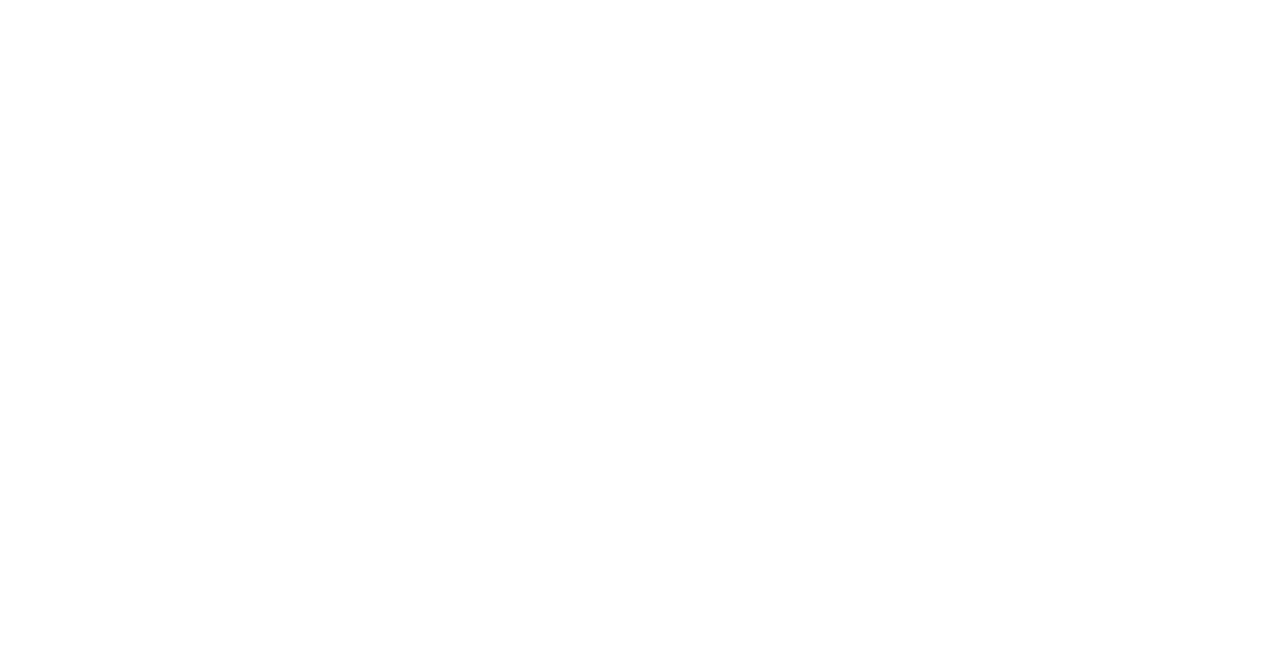
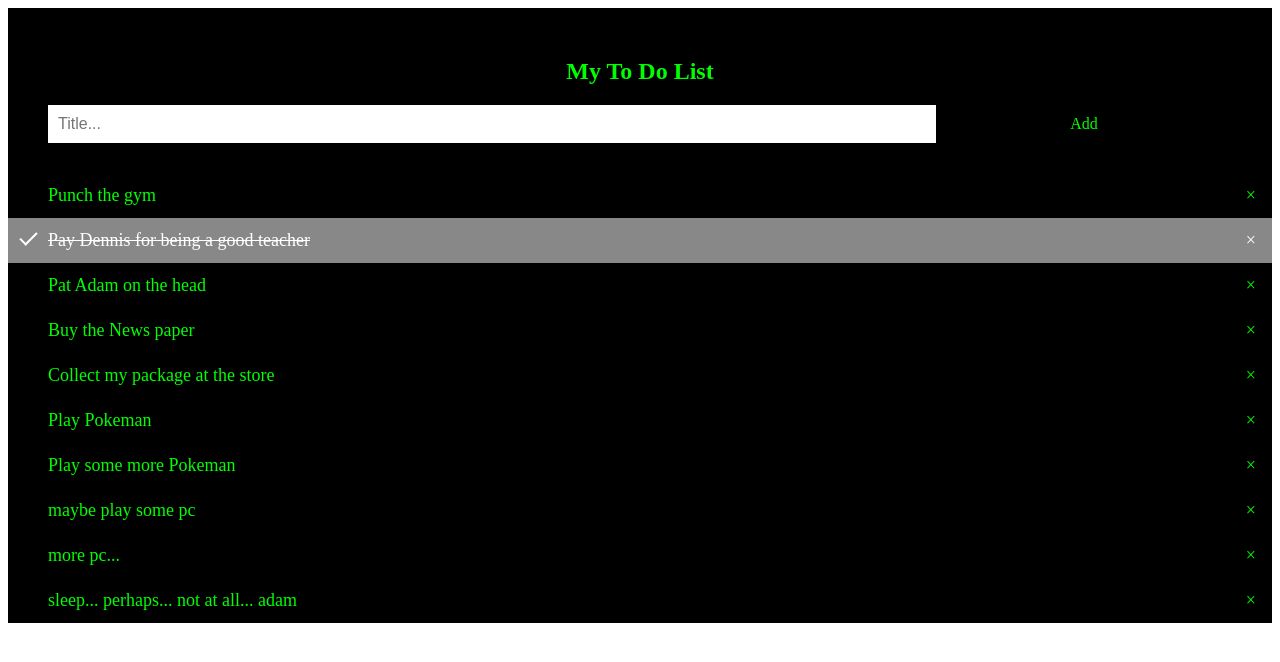
Before and after one commit to tbg-teknikprogrammet/Rickard-smorgasbord, a plain HTML site: page projects/ToDo/index.html in a window 1280 px wide. Drawn offline with Linux system fonts and the light colour scheme.

Commit message:
todo updTE

```diff
--- /dev/null
+++ b/projects/ToDo/assets/todo.css
@@ -0,0 +1,116 @@
+/* Include the padding and border in an element's total width and height */
+* {
+    box-sizing: border-box;
+}
+
+/* Remove margins and padding from the list */
+ul {
+    margin: 0;
+    padding: 0;
+}
+
+/* Style the list items */
+ul li {
+    cursor: pointer;
+    position: relative;
+    padding: 12px 8px 12px 40px;
+    background: black;
+    color: lime;
+    font-size: 18px;
+    transition: 0.2s;
+
+    /* make the list items unselectable */
+    -webkit-user-select: none;
+    -moz-user-select: none;
+    -ms-user-select: none;
+    user-select: none;
+}
+
+/* Set all odd list items to a different color (zebra-stripes) */
+ul li:nth-child(odd) {
+
+    color: lime
+}
+
+/* Darker background-color on hover */
+ul li:hover {
+    background: gray;
+}
+
+/* When clicked on, add a background color and strike out text */
+ul li.checked {
+    background: #888;
+    color: #fff;
+    text-decoration: line-through;
+}
+
+/* Add a "checked" mark when clicked on */
+ul li.checked::before {
+    content: '';
+    position: absolute;
+    border-color: #fff;
+    border-style: solid;
+    border-width: 0 2px 2px 0;
+    top: 10px;
+    left: 16px;
+    transform: rotate(45deg);
+    height: 15px;
+    width: 7px;
+}
+
+/* Style the close button */
+.close {
+    position: absolute;
+    right: 0;
+    top: 0;
+    padding: 12px 16px 12px 16px;
+}
+
+.close:hover {
+    background-color: #f44336;
+    color: white;
+}
+
+/* Style the header */
+.header {
+    background-color: black;
+    padding: 30px 40px;
+    color: lime;
+    text-align: center;
+}
+
+/* Clear floats after the header */
+.header:after {
+    content: "";
+    display: table;
+    clear: both;
+}
+
+/* Style the input */
+input {
+    margin: 0;
+    border: none;
+    border-radius: 0;
+    width: 75%;
+    padding: 10px;
+    float: left;
+    font-size: 16px;
+}
+
+/* Style the "Add" button */
+.addBtn {
+    padding: 10px;
+    width: 25%;
+    background: rgb(90, 90, 90)
+    color: lime;
+    float: left;
+    text-align: center;
+    font-size: 16px;
+    cursor: pointer;
+    transition: 0.3s;
+    border-radius: 0;
+}
+
+.addBtn:hover {
+    background-color: rgb(43, 255, 0);
+}
--- a/projects/ToDo/assets/todo.js
+++ b/projects/ToDo/assets/todo.js
@@ -5,5 +5,58 @@
 // as long as the input is not quit the app should continiue to run
 // use while(), if() - elseif(), foreach(), for(), push(), pop(), slice(),
 
-Array
-Button
+// Create a "close" button and append it to each list item
+var myNodelist = document.getElementsByTagName("LI");
+var i;
+for (i = 0; i < myNodelist.length; i++) {
+  var span = document.createElement("SPAN");
+  var txt = document.createTextNode("\u00D7");
+  span.className = "close";
+  span.appendChild(txt);
+  myNodelist[i].appendChild(span);
+}
+
+// Click on a close button to hide the current list item
+var close = document.getElementsByClassName("close");
+var i;
+for (i = 0; i < close.length; i++) {
+  close[i].onclick = function() {
+    var div = this.parentElement;
+    div.style.display = "none";
+  }
+}
+
+// Add a "checked" symbol when clicking on a list item
+var list = document.querySelector('ul');
+list.addEventListener('click', function(ev) {
+  if (ev.target.tagName === 'LI') {
+    ev.target.classList.toggle('checked');
+  }
+}, false);
+
+// Create a new list item when clicking on the "Add" button
+function newElement() {
+  var li = document.createElement("li");
+  var inputValue = document.getElementById("myInput").value;
+  var t = document.createTextNode(inputValue);
+  li.appendChild(t);
+  if (inputValue === '') {
+    alert("You must write something!");
+  } else {
+    document.getElementById("myUL").appendChild(li);
+  }
+  document.getElementById("myInput").value = "";
+
+  var span = document.createElement("SPAN");
+  var txt = document.createTextNode("\u00D7");
+  span.className = "close";
+  span.appendChild(txt);
+  li.appendChild(span);
+
+  for (i = 0; i < close.length; i++) {
+    close[i].onclick = function() {
+      var div = this.parentElement;
+      div.style.display = "none";
+    }
+  }
+}
--- a/projects/ToDo/index.html
+++ b/projects/ToDo/index.html
@@ -1,12 +1,30 @@
-<!DOCTYPE html>
 <html lang="en">
 <head>
     <meta charset="UTF-8">
     <meta name="viewport" content="width=device-width, initial-scale=1.0">
     <meta http-equiv="X-UA-Compatible" content="ie=edge">
+    <link rel="stylesheet" href="assets/todo.css">
     <title>Document</title>
 </head>
 <body>
+    <div id="myDIV" class="header">
+        <h2>My To Do List</h2>
+        <input type="text" id="myInput" placeholder="Title...">
+        <span onclick="newElement()" class="addBtn">Add</span>
+      </div>
 
+      <ul id="myUL">
+        <li>Punch the gym</li>
+        <li class="checked">Pay Dennis for being a good teacher</li>
+        <li>Pat Adam on the head</li>
+        <li>Buy the News paper</li>
+        <li>Collect my package at the store</li>
+        <li>Play Pokeman</li>
+        <li>Play some more Pokeman</li>
+        <li>maybe play some pc</li>
+        <li>more pc...</li>
+        <li>sleep... perhaps... not at all... adam</li>
+      </ul>
+      <script src="assets/todo.js"></script>
 </body>
 </html>
```
